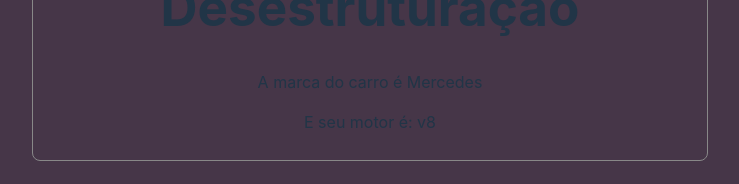
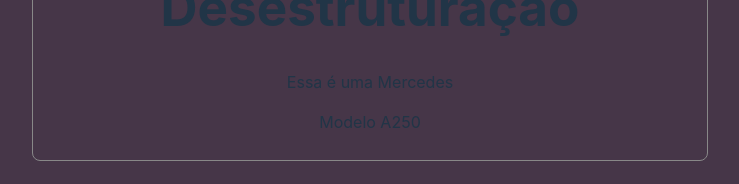
Before and after one commit to PedroSampaio11/aulas_react, a React (Vite) app in the folder 3_Avançando/avançando/: page / in a window 1280 px wide. Shown: the part 2476-2660 px from the top of the page, without its empty margins (280-1019 px from the left). Built offline with nearby package versions, Linux system fonts and the light colour scheme.

Commit message:
"Updated App.jsx to pass 'model' instead of 'motor' to Destructuring component, and updated Destructuring.jsx to accept 'model' instead of 'motor' prop."

```diff
--- a/3_Avançando/avançando/src/App.jsx
+++ b/3_Avançando/avançando/src/App.jsx
@@ -92,7 +92,7 @@
         <Props user="Pedro" />
         <br style={{border: "1px solid #333"}}/>
         <h1 style={{ textAlign: "center" }}> Desestruturação</h1>
-        <Destructuring brand="Mercedes" motor= "v8"/>
+        <Destructuring brand="Mercedes" model= "A250"/>
       </div>
     </div>
   );
--- a/3_Avançando/avançando/src/components/Destructuring.jsx
+++ b/3_Avançando/avançando/src/components/Destructuring.jsx
@@ -1,11 +1,11 @@
 
 import PropTypes from "prop-types";
 
-const Destructuring = ({ brand, motor }) => {
+const Destructuring = ({brand, model}) => {
   return (
     <div>
-      <p> A marca do carro é {brand}</p>
-      <p> E seu motor é: {motor}</p>
+      <p>Essa é uma {brand}</p>
+      <p>Modelo {model}</p>
     </div>
   );
 };
@@ -13,7 +13,7 @@
 // Definindo PropTypes para o componente
 Destructuring.propTypes = {
   brand: PropTypes.string.isRequired, // Valida que 'brand' deve ser uma string e é obrigatória
-  motor: PropTypes.string.isRequired,
+  model: PropTypes.string.isRequired,
 };
 
 export default Destructuring;
```
